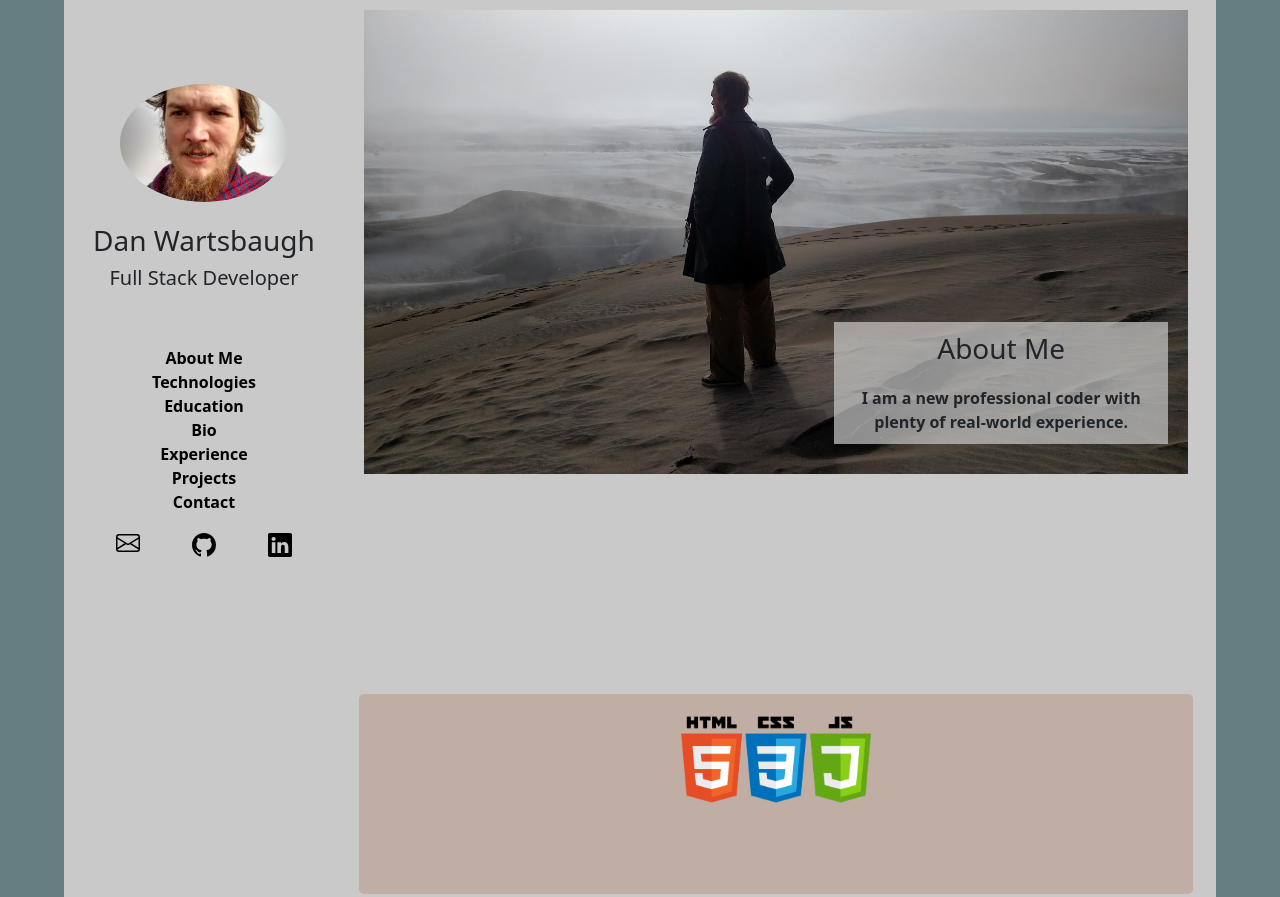
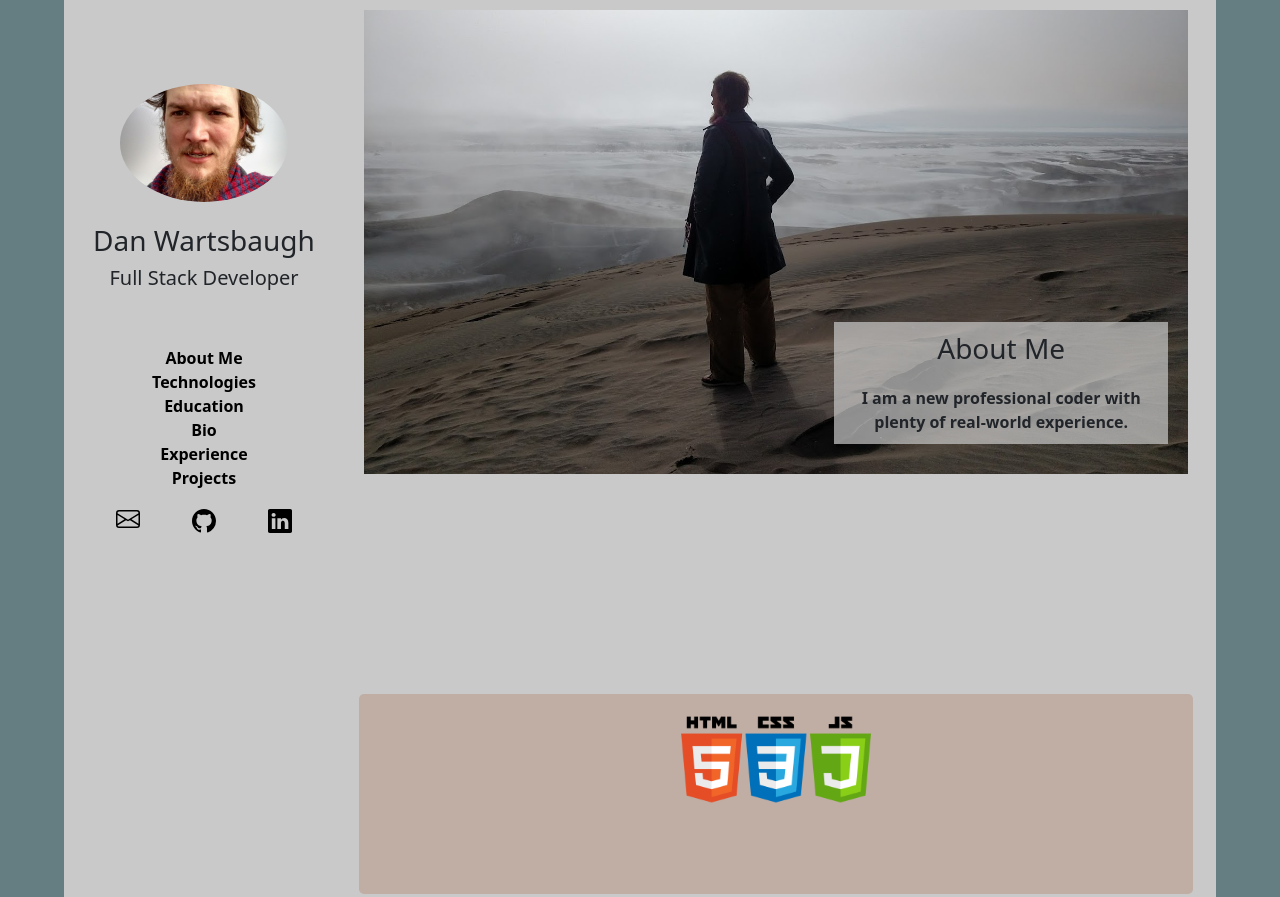
Before and after one commit to DanWartsbaugh/Portfolio, a plain HTML site: page index.html in a window 1280 px wide. Shown: the top 897 px of the page. Drawn offline with nearby package versions, Linux system fonts and the light colour scheme.

Commit message:
removed contact links

```diff
--- a/index.html
+++ b/index.html
@@ -39,8 +39,8 @@
                             type="button">Experience</button></li>
                     <li><button onclick="window.location.href='#projects'" class="dropdown-item"
                             type="button">Projects</button></li>
-                    <li><button onclick="window.location.href='#contact'" class="dropdown-item"
-                            type="button">Contact</button></li>
+                    <!-- <li><button onclick="window.location.href='#contact'" class="dropdown-item"
+                            type="button">Contact</button></li> -->
                 </ul>
             </div>
 
@@ -65,7 +65,7 @@
                     </li>
                     <li><a href="#projects" onmouseover="changeColor(this)" onmouseout="changeBack(this)">Projects</a>
                     </li>
-                    <li><a href="#contact" onmouseover="changeColor(this)" onmouseout="changeBack(this)">Contact</a>
+                    <!-- <li><a href="#contact" onmouseover="changeColor(this)" onmouseout="changeBack(this)">Contact</a> -->
                     </li>
                 </ul>
 
```
